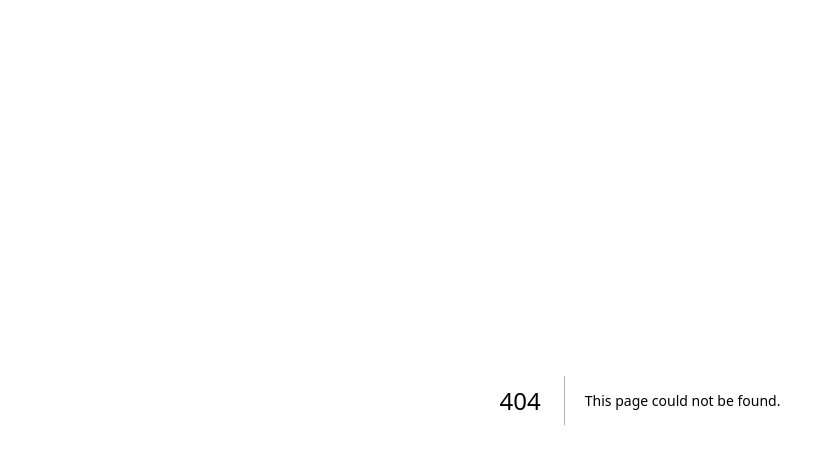
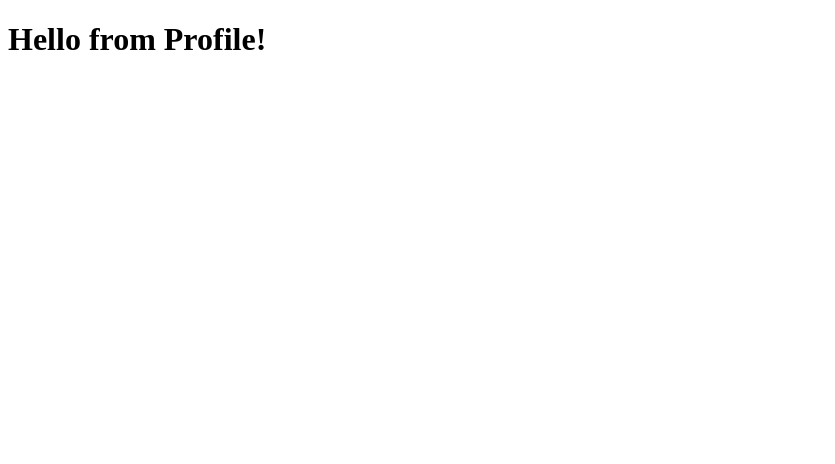
Before and after one commit to Manisha9801/next-app, a Next.js app: page /profile in a window 1280 px wide. Before the commit this address had no page. Shown: the top 464 px of the page, without its empty margins (0-835 px from the left). Built offline with nearby package versions, Linux system fonts and the light colour scheme.

Commit message:
Task2 - Nested routes integration

```diff
--- /dev/null
+++ b/src/app/about/page.tsx
@@ -0,0 +1,5 @@
+import React from "react";
+
+export default () => {
+  return <h1>Hello from About!</h1>;
+};
--- /dev/null
+++ b/src/app/blog/first/page.tsx
@@ -0,0 +1,3 @@
+import React from "react";
+
+export default () => <h1>Welcome to First Post!</h1>
--- /dev/null
+++ b/src/app/blog/second/page.tsx
@@ -0,0 +1,3 @@
+import React from "react";
+
+export default () => <h1>Welcome to Second Post!</h1>
--- /dev/null
+++ b/src/app/profile/page.tsx
@@ -0,0 +1,7 @@
+import React from 'react'
+
+export default () => {
+  return (
+    <h1>Hello from Profile!</h1>
+  )
+}
```
Also changed, not shown: src/app/blog/page.tsx (added, +7 -0 lines).
